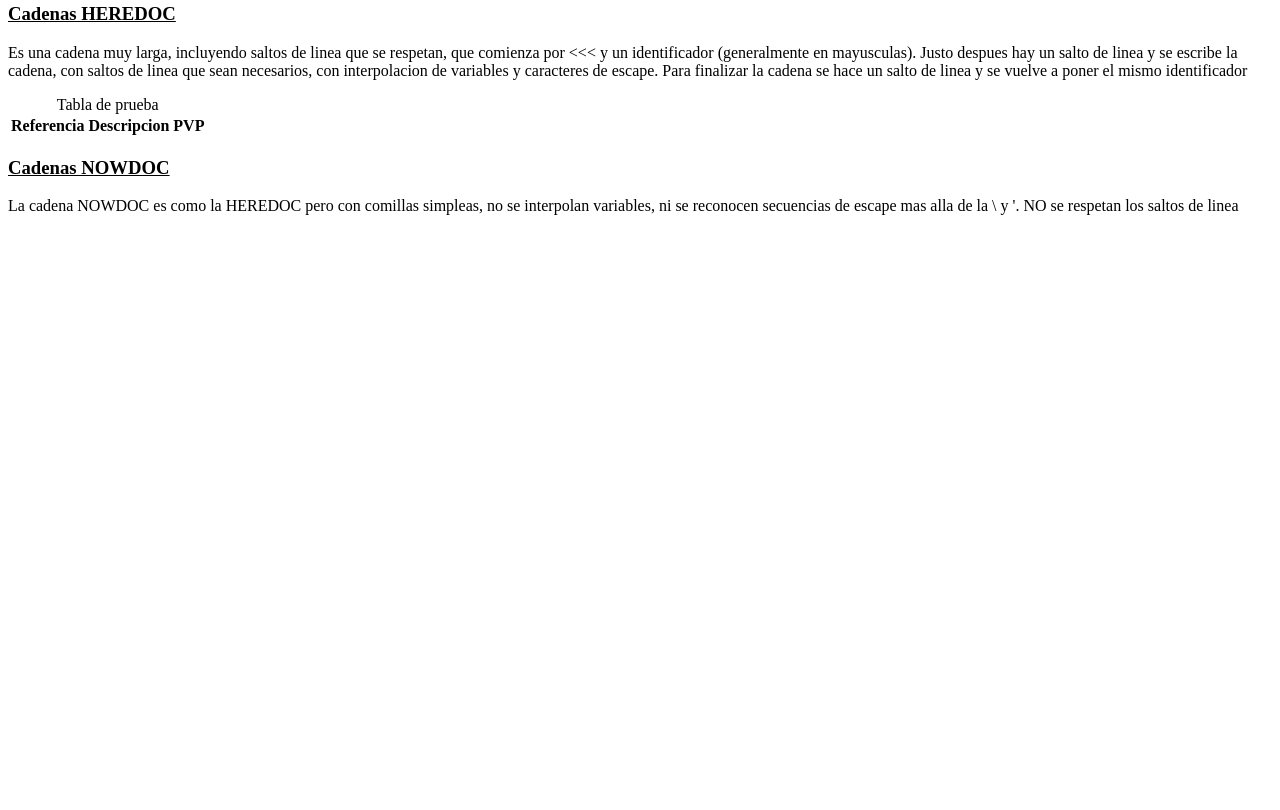
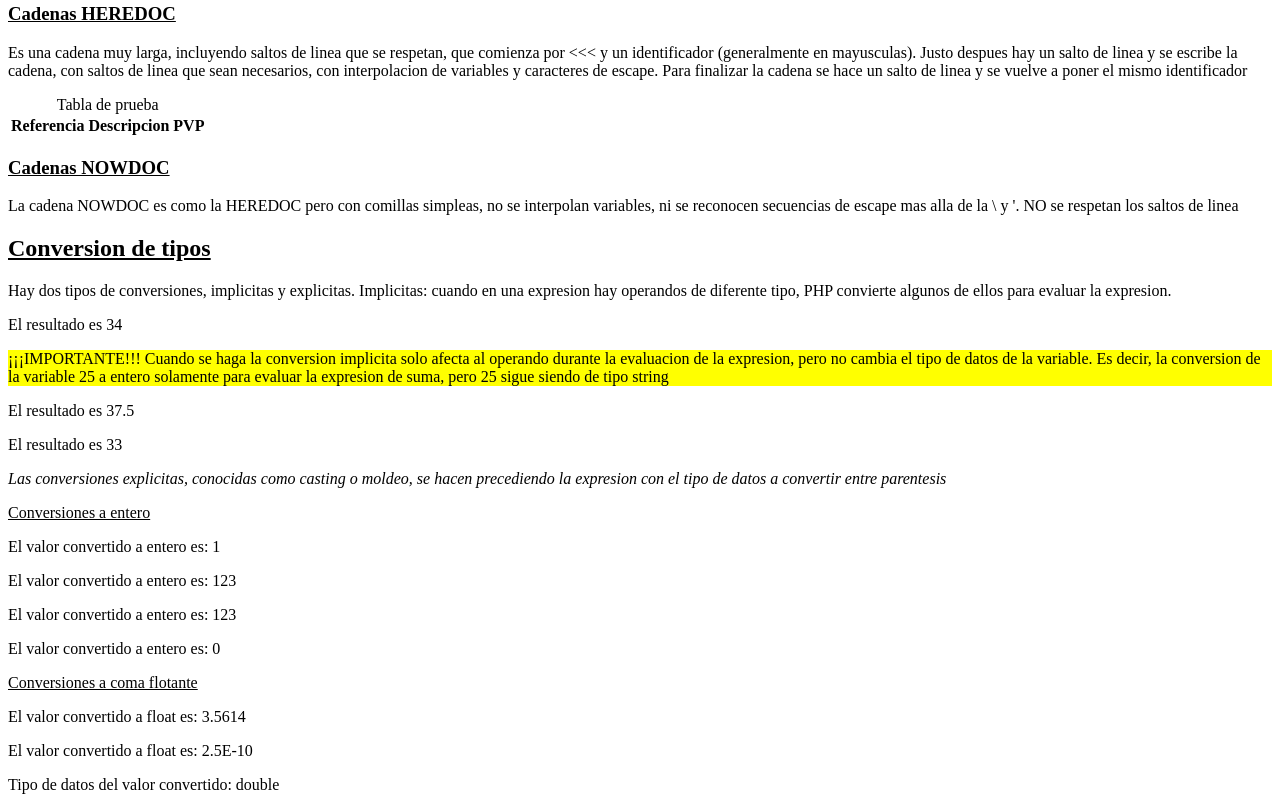
Before and after one commit to LuisDeToro10/dwes.com, a PHP site: page /ra2/02tipos_datos.php in a window 1280 px wide. Shown: the part 2064-2874 px from the top of the page. Before the commit the page ends 2279 px from the top, so only its background shows below. Run offline with PHP 8.4, Linux system fonts and the light colour scheme; lists and menus that the app fills with data are empty.

Commit message:
Acabado el 02 y el dia 25/09

```diff
--- a/ra2/02tipos_datos.php
+++ b/ra2/02tipos_datos.php
@@ -203,5 +203,65 @@ y solo reconoce \\ y \'</p>
 ND;
 ?>
 
+<h2 style="text-decoration: underline;">Conversion de tipos</h2>
+<p>Hay dos tipos de conversiones, implicitas y explicitas. Implicitas: cuando en una expresion hay operandos de diferente tipo, PHP convierte algunos de ellos para evaluar la expresion.</p>
+
+
+<?php
+$cadena = "25";
+$numero = 8;
+$booleano = true;
+$resultado = $cadena + $numero + $booleano; // 25 + 8 + 1 = 34
+echo "<p>El resultado es $resultado</p>";
+
+echo <<<IMPORTANTE
+<p style='background-color: yellow;'>¡¡¡IMPORTANTE!!! Cuando se haga la conversion implicita solo afecta al operando durante la evaluacion de la expresion, pero no cambia el tipo de datos de la variable. Es decir, la conversion de la variable $cadena a entero solamente para evaluar la expresion de suma, pero $cadena sigue siendo de tipo string</p>
+IMPORTANTE;
+
+$flotante = 3.5;
+$resultado = $cadena + $flotante + $numero + $booleano; // 34 + 3.5 del flotante = 37.5
+echo "<p>El resultado es $resultado</p>";
+
+$cadena = "25 marranos dan mas provecho que 7 lechones";
+$resultado = $numero + $cadena;
+echo "<p>El resultado es $resultado</p>"; // 33
+
+echo <<<EXPLICITAS
+<p style='font-style: italic;'>Las conversiones explicitas, conocidas como casting o moldeo, se hacen precediendo la expresion con el tipo de datos a convertir entre parentesis</p>
+EXPLICITAS;
+
+// Si quiero convertir a un numero entero (int)expresion
+// Si quiero convertir a un float (float)expresion
+// Si quiero convertir a string (string)expresion
+
+echo "<p style='text-decoration: underline;'>Conversiones a entero</p>";
+$valor_booleano = true;
+$valor_convertido = (int)$valor_booleano;
+echo "<p>El valor convertido a entero es: $valor_convertido</p>";
+
+$valor_cadena = "123";
+$valor_convertido = (int)$valor_cadena;
+echo "<p>El valor convertido a entero es: $valor_convertido</p>";
+
+// Ignora el espacio si esta en el primer lugar
+$valor_cadena = " 123";
+$valor_convertido = (int)$valor_cadena;
+echo "<p>El valor convertido a entero es: $valor_convertido</p>";
+
+$valor_cadena = "a123";
+$valor_convertido = (int)$valor_cadena;
+echo "<p>El valor convertido a entero es: $valor_convertido</p>";
+
+echo "<p style='text-decoration: underline;'>Conversiones a coma flotante</p>";
+$valor_float = "3.5614";
+$valor_convertido = (float)$valor_float;
+echo "<p>El valor convertido a float es: $valor_convertido</p>";
+
+$valor_float = "2.5e-10";
+$valor_convertido = (float)$valor_float;
+echo "<p>El valor convertido a float es: $valor_convertido</p>";
+echo "<p>Tipo de datos del valor convertido: " . gettype($valor_convertido) . "</p>";
+?>
+
 </body>
 </html>
```
Also changed, not shown: ra2/03variables.php (added, +24 -0 lines).
